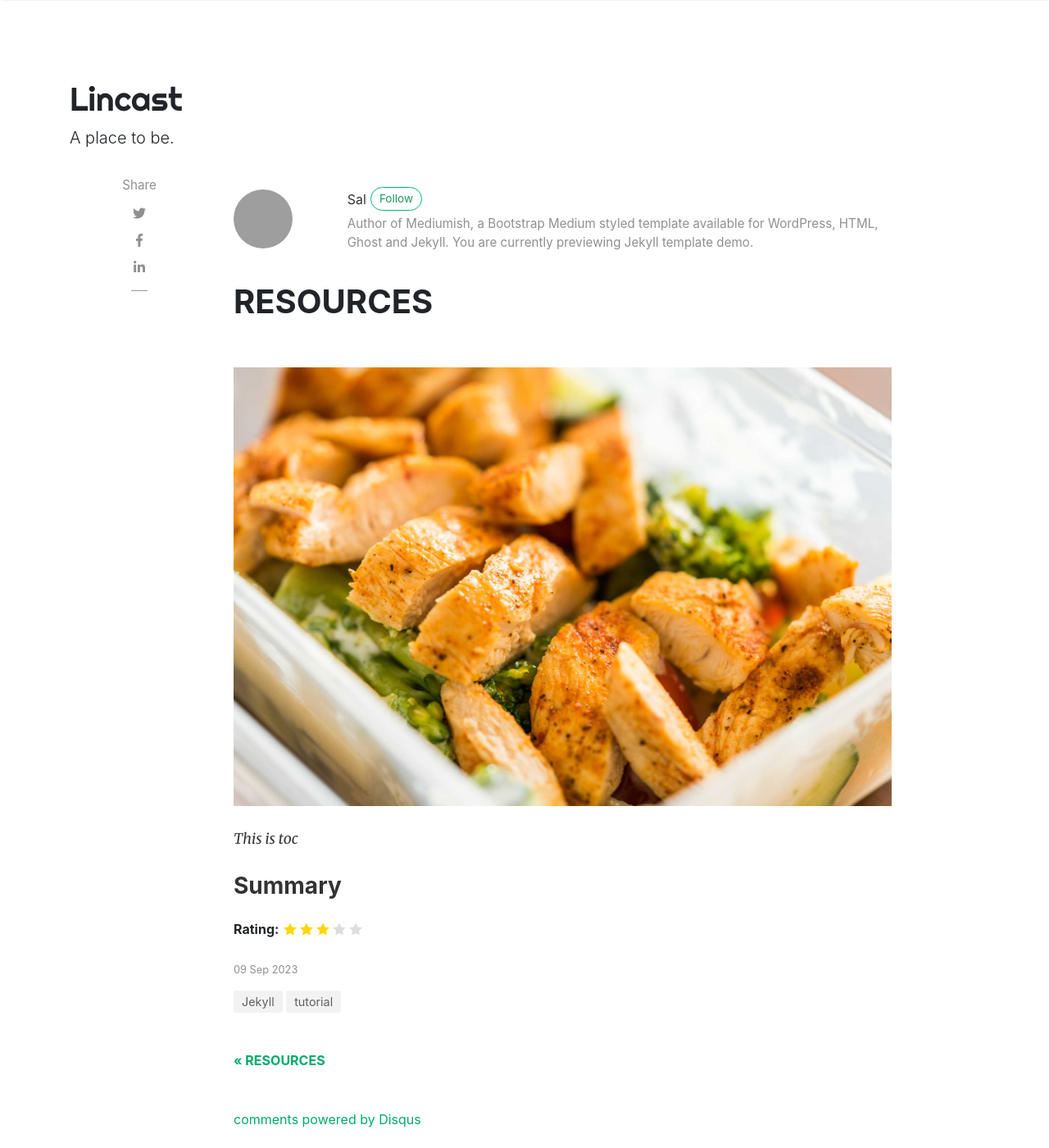
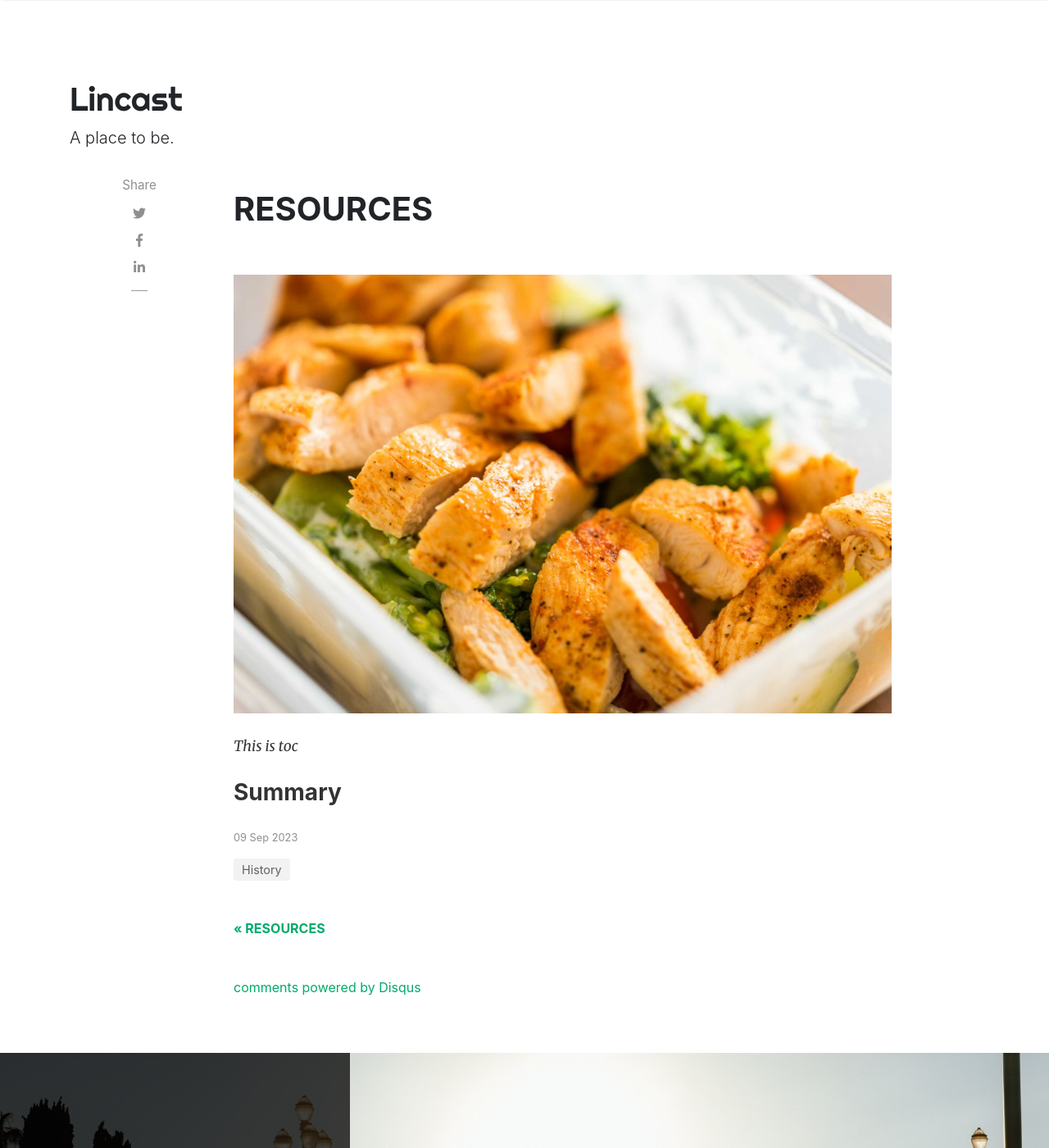
Before and after one commit to A-Castanho/A-Castanho.github.io, a Jekyll site: the page built from _posts/2023-09-09-selvagens.md, in a window 1280 px wide and 1400 px high. Shown: the whole window at 82% size. Built offline with Jekyll 4.4.1, drawn with Linux system fonts in a browser that asks for light colours; nearby versions of some CDN libraries; comment, search, counter and statistics services are not loaded; some of the changed text lies outside the part shown; grey boxes are pictures that could not be loaded.

```diff
--- a/_includes/adsense-under-header.html
+++ b/_includes/adsense-under-header.html
@@ -1,3 +1,7 @@
+
+<script async src="https://pagead2.googlesyndication.com/pagead/js/adsbygoogle.js?client=ca-pub-5915371189713447"
+crossorigin="anonymous"></script>
+
 <script async src="//pagead2.googlesyndication.com/pagead/js/adsbygoogle.js"></script>
 <!-- Under Header -->
 <ins class="adsbygoogle"
--- a/_posts/2023-09-09-selvagens.md
+++ b/_posts/2023-09-09-selvagens.md
@@ -1,13 +1,10 @@
 ---
 layout: post
 title:  "RESOURCES"
-author: sal
-categories: [ Jekyll, tutorial ]
+categories: [ History ]
 image: assets/images/1.jpg
 
 description: "This is description" #no idea what it is for
-
-rating: 3 #to give a stars rating at the end. Pretty useless for me. Unless book reviews?
 
 beforetoc: "This is toc" #Toc is a small text after the image and before the content that's shown in italic
 toc: true #to show or hide toc
```
